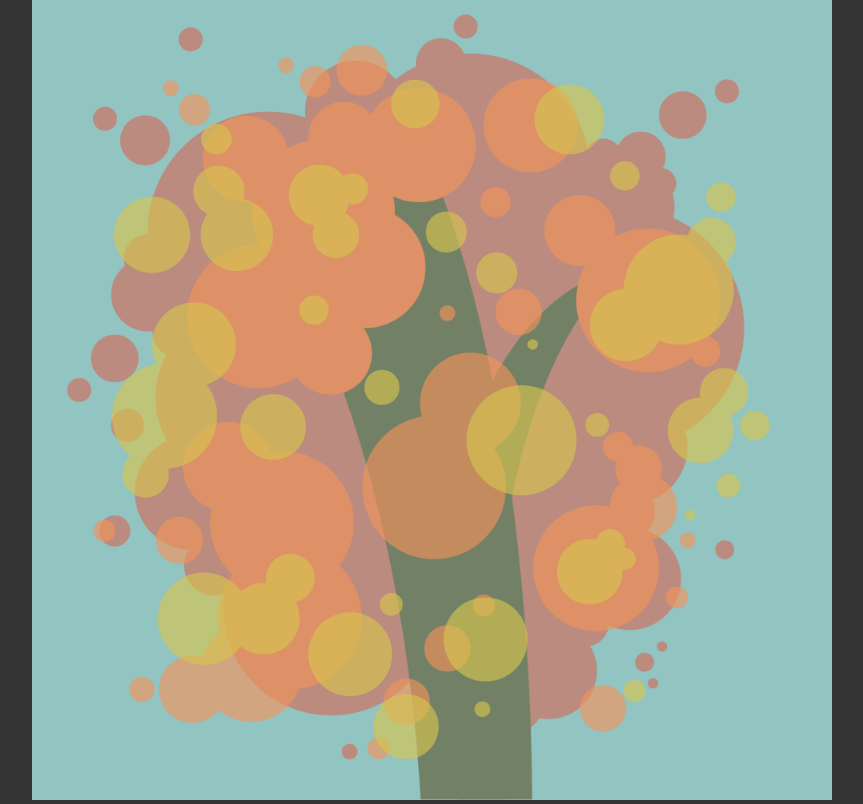
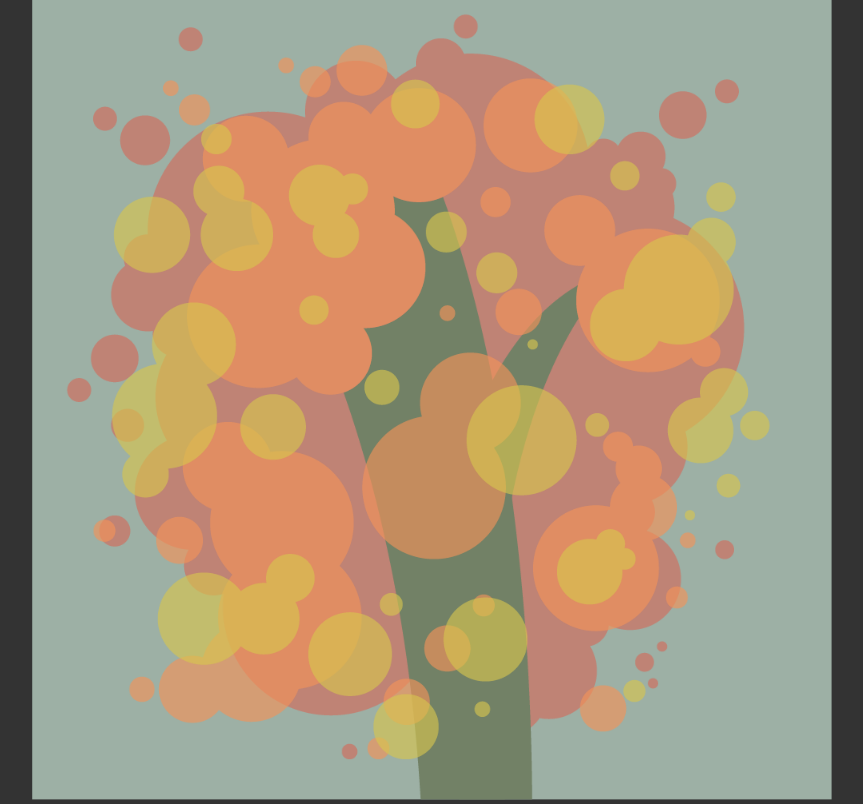
Before and after one commit to navdeepsb/maeda, a website: page 01-trees/fall.html in a window 1280 px wide. Shown: the whole page, without its empty margins (208-1071 px from the left). Drawn offline with Linux system fonts and the light colour scheme.

Commit message:
Added individual background (pngs) for each season

```diff
--- a/01-trees/fall.html
+++ b/01-trees/fall.html
@@ -14,6 +14,8 @@
         // Initialize the app
         window.app.init({
             images: [{
+                src: "f__l0.png"
+            },{
                 src: "f__l1.png", anim: "animation__one"
             },{
                 src: "f__l2.png"
--- a/01-trees/main.css
+++ b/01-trees/main.css
@@ -18,9 +18,7 @@ li.tile {
     top: 50%;
     left: 50%;
 }
-li.tile:first-child {
-    background: #92c4c1;
-}
+
 
 
 .animation__one {
--- a/01-trees/main.js
+++ b/01-trees/main.js
@@ -9,10 +9,6 @@ window.app = ((()=>{
 
     // ...
     let getRenderedHtml = ( imgSrc, imgMargin, imgAnimation ) => {
-        if( !imgSrc )
-            // Return the background tile:
-            return `<li class="tile" style="width: ${ IMG_WIDTH }px; height: ${ IMG_WIDTH }px; margin-top: ${ imgMargin }px; margin-left: ${ imgMargin }px"></li>`;
-
         return `
             <li class="tile ${ imgAnimation }" style="margin-top: ${ imgMargin }px; margin-left: ${ imgMargin }px">
                 <img src="img/${ imgSrc }" width="${ IMG_WIDTH }" />
@@ -25,7 +21,6 @@ window.app = ((()=>{
         parentElem = parentElem || document.createElement( "ul" );
         parentElem.classList.add( "canvas" );
 
-        parentElem.innerHTML = getRenderedHtml( null, margin ); // for bkg layer
         images.forEach( img => parentElem.innerHTML += getRenderedHtml( img.src, margin, img.anim ) );
 
         document.body.appendChild( parentElem );
```
Also changed, not shown: 01-trees/index.html (+2 -0 lines), 01-trees/img/f__l0.png (added), 01-trees/img/s__l0.png (added).
